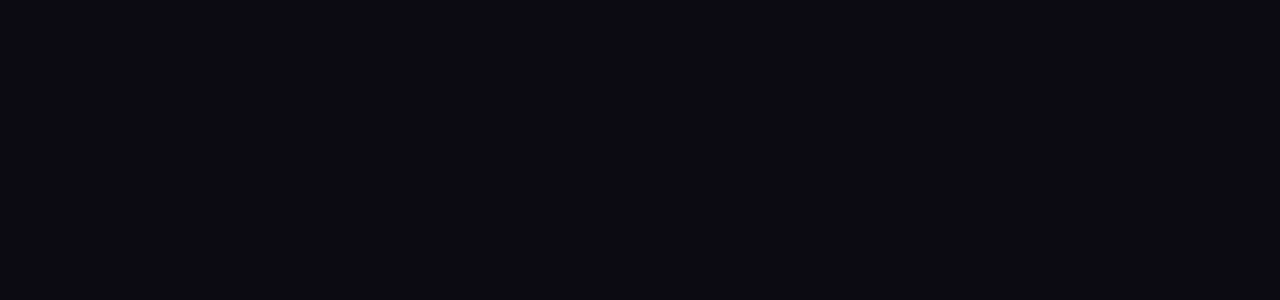
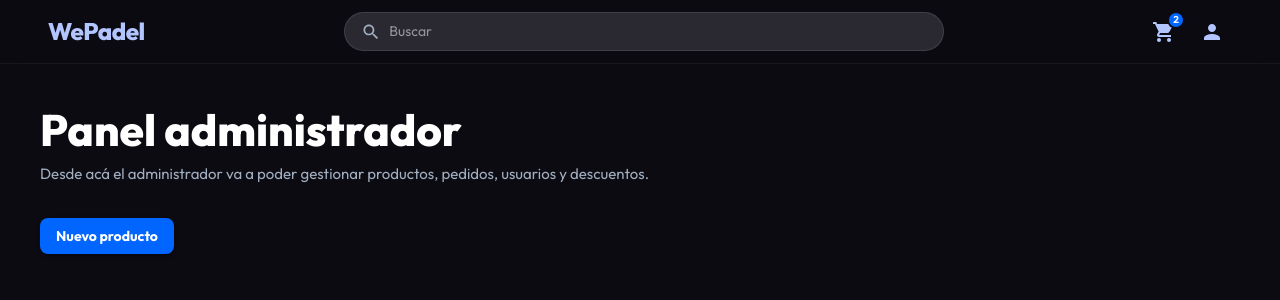
Before and after one commit to luchogabutti/wepadel-front, a React (Vite) app: page /admin in a window 1280 px wide. Before the commit this address had no page. Shown: the top 300 px of the page. Built offline with nearby package versions, Linux system fonts and the light colour scheme.

Commit message:
creo pagina inicial administrador

```diff
--- a/src/App.jsx
+++ b/src/App.jsx
@@ -8,6 +8,7 @@ import { PlaceholderPage } from './pages/PlaceholderPage'
 import { CatalogPage } from './pages/CatalogPage'
 import { ProductDetailPage } from './pages/ProductDetailPage'
 import { AuthPage } from './pages/AuthPage'
+import { AdminPage } from './pages/AdminPage'
 
 const App = () => {
   return (
@@ -23,6 +24,7 @@ const App = () => {
         <Route path="login" element={<AuthPage />} />
         <Route path="registro" element={<AuthPage />} />
         <Route path="mis-pedidos" element={<PlaceholderPage title="Mis pedidos" />} />
+        <Route path="admin" element={<AdminPage />} />
       </Route>
     </Routes>
   )
--- /dev/null
+++ b/src/pages/AdminPage.jsx
@@ -0,0 +1,39 @@
+import { Box, Typography, Button } from '@mui/material'
+
+export const AdminPage = () => {
+  return (
+    <Box
+      sx={{
+        minHeight: '100vh',
+        bgcolor: 'background.default',
+        color: 'text.primary',
+        p: { xs: 2, md: 5 },
+      }}
+    >
+      <Typography
+        variant="h1"
+        sx={{
+          fontSize: { xs: '32px', md: '44px' },
+          fontWeight: 800,
+          mb: 1,
+        }}
+      >
+        Panel administrador
+      </Typography>
+
+      <Typography
+        variant="body1"
+        sx={{
+          color: 'text.secondary',
+          mb: 4,
+        }}
+      >
+        Desde acá el administrador va a poder gestionar productos, pedidos, usuarios y descuentos.
+      </Typography>
+
+      <Button variant="contained">
+        Nuevo producto
+      </Button>
+    </Box>
+  )
+}
```
